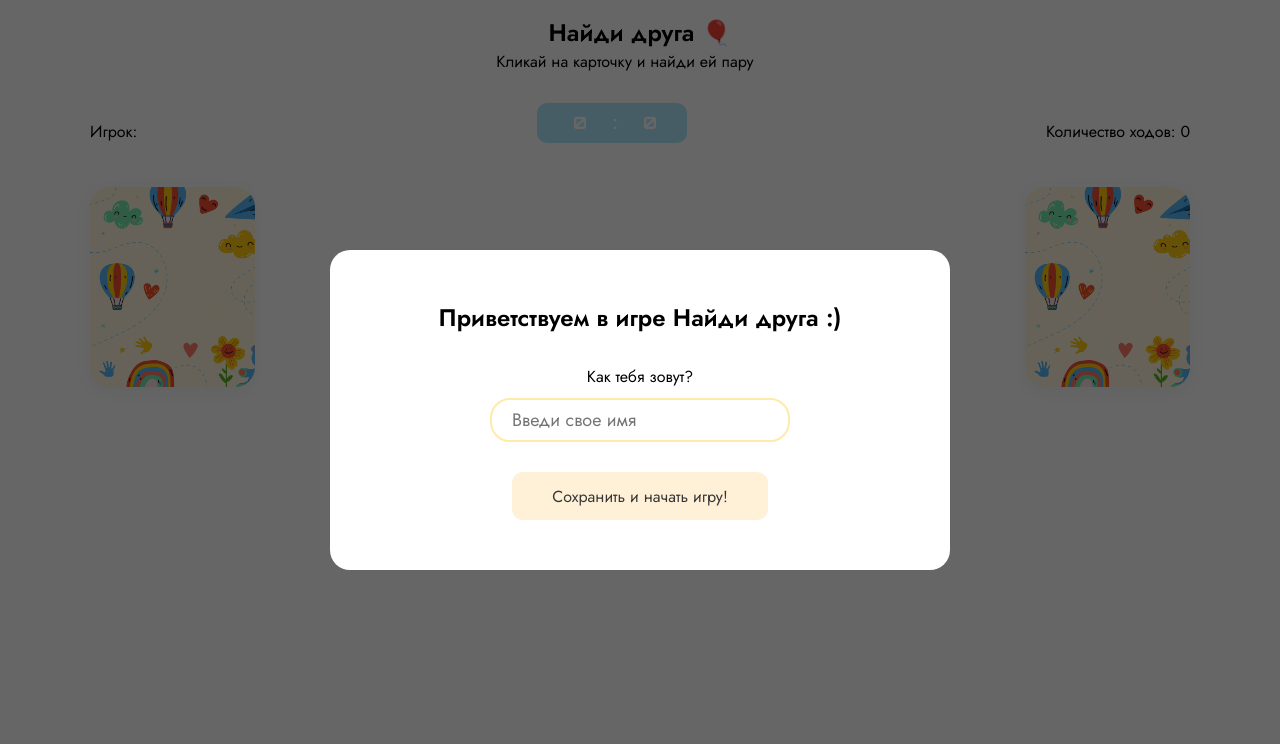
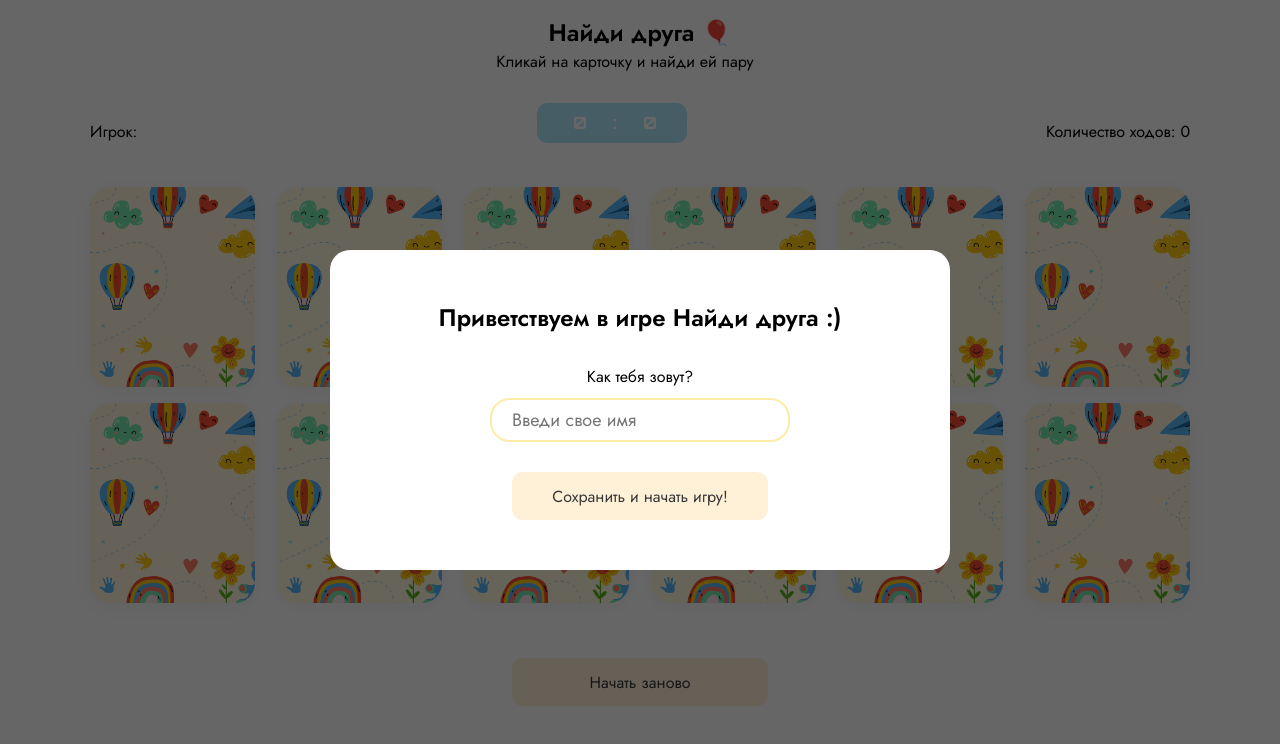
Before and after one commit to layfrv/hackathon_36, a React (Create React App) app: page / in a window 1280 px wide. Shown: the top 744 px of the page. Built offline with nearby package versions, Linux system fonts and the light colour scheme.

Commit message:
add optimization

```diff
--- a/src/Pages/GamePage/GamePage.jsx
+++ b/src/Pages/GamePage/GamePage.jsx
@@ -12,7 +12,7 @@ import { createCardsArray } from '../../utils/createCardsArray';
 import './GamePage.css';
 
 function GamePage() {
-  const cardsData = createCardsArray(images, 2);
+  const cardsData = createCardsArray(images, 12);
   const [isOpenFirstModal, setOpenFirstModal] = useState(false);
   const [isOpenFinishModal, setOpenFinishModal] = useState(false);
   const [cards, setCards] = useState(cardsData);
```
